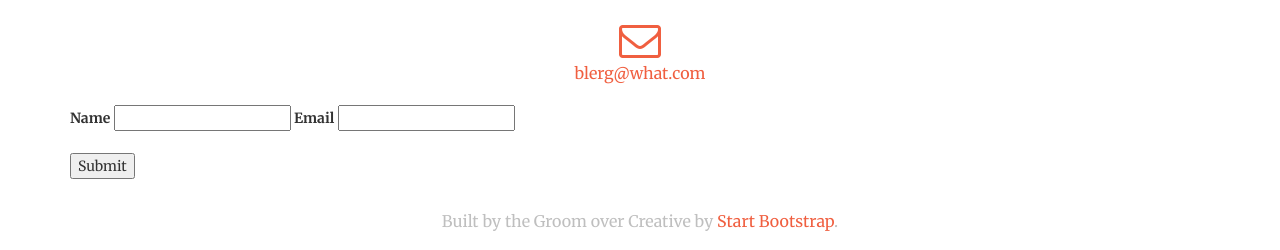
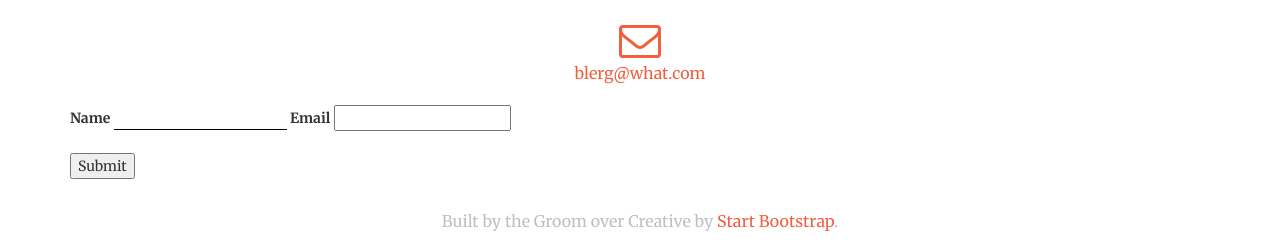
Before and after one commit to notbleh/wed-website, a Jekyll site: the page built from index.html, in a window 1280 px wide and 900 px high, scrolled down 676 px. Shown: the part 647-897 px from the top of the window. Built offline with Jekyll 4.4.1, drawn with Linux system fonts in a browser that asks for light colours.

Commit message:
Update style.css

```diff
--- a/css/style.css
+++ b/css/style.css
@@ -1,3 +1,14 @@
+input[type=text] {
+    border: none;
+    border-bottom: 1px solid black;
+    background: transparent;
+}
+
+.no-margin {
+  margin-top: 0;
+  margin-bottom: 0;
+}
+
 .rsvp-form {
     line-height: 1.4;
     font-size: 16px;
```
